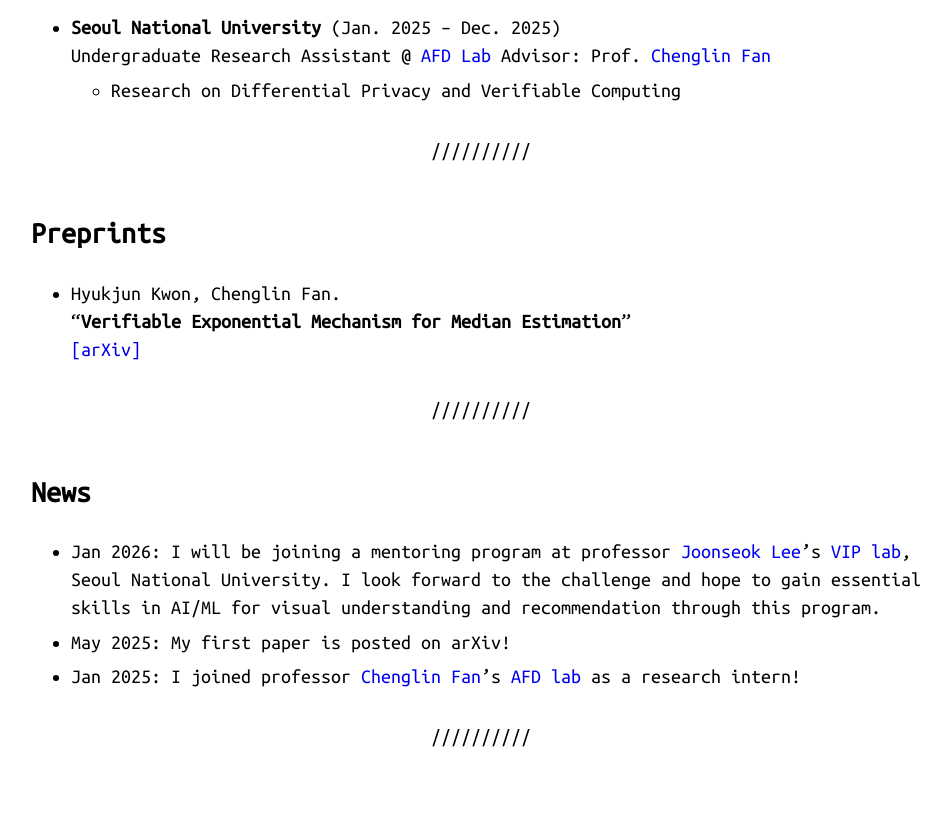
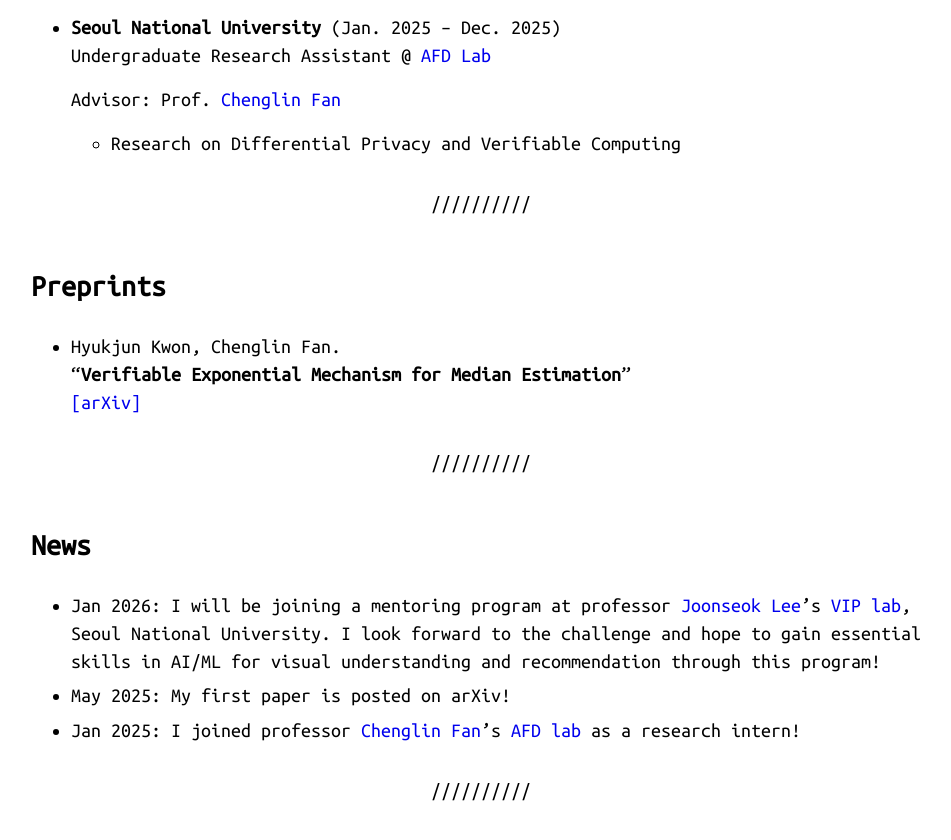
Before and after one commit to Hyoek-Jun-Kwon/Hyoek-Jun-Kwon.github.io, a Jekyll site: the page built from index.md, in a window 1280 px wide and 900 px high, scrolled down 1207 px. Shown: the top 840 px of the window, without its empty margins (159-1110 px from the left). Built offline with Jekyll 4.4.1, drawn with Linux system fonts in a browser that asks for light colours.

Commit message:
간단한 형식 수정

```diff
--- a/index.md
+++ b/index.md
@@ -44,7 +44,9 @@
 
 - **Seoul National University** (Jan. 2025 – Dec. 2025)
   Undergraduate Research Assistant @ [AFD Lab](https://sites.google.com/snu.ac.kr/afdlabsnu/afd-lab?authuser=0)
+
   Advisor: Prof. [Chenglin Fan](https://sites.google.com/site/chenglinfanresearch/welcome-to-chenglin-fans-webpage)
+
   - Research on Differential Privacy and Verifiable Computing
 
 ---
@@ -59,7 +61,7 @@
 
 ## News
 
-- Jan 2026: I will be joining a mentoring program at professor [Joonseok Lee](http://www.joonseok.net/home.html)'s [VIP lab](https://vip.snu.ac.kr/index.html), Seoul National University. I look forward to the challenge and hope to gain essential skills in AI/ML for visual understanding and recommendation through this program.
+- Jan 2026: I will be joining a mentoring program at professor [Joonseok Lee](http://www.joonseok.net/home.html)'s [VIP lab](https://vip.snu.ac.kr/index.html), Seoul National University. I look forward to the challenge and hope to gain essential skills in AI/ML for visual understanding and recommendation through this program!
 - May 2025: My first paper is posted on arXiv!
 - Jan 2025: I joined professor [Chenglin Fan](https://sites.google.com/site/chenglinfanresearch/welcome-to-chenglin-fans-webpage)'s [AFD lab](https://sites.google.com/snu.ac.kr/afdlab/%ED%99%88?authuser=0) as a research intern!
 
```
